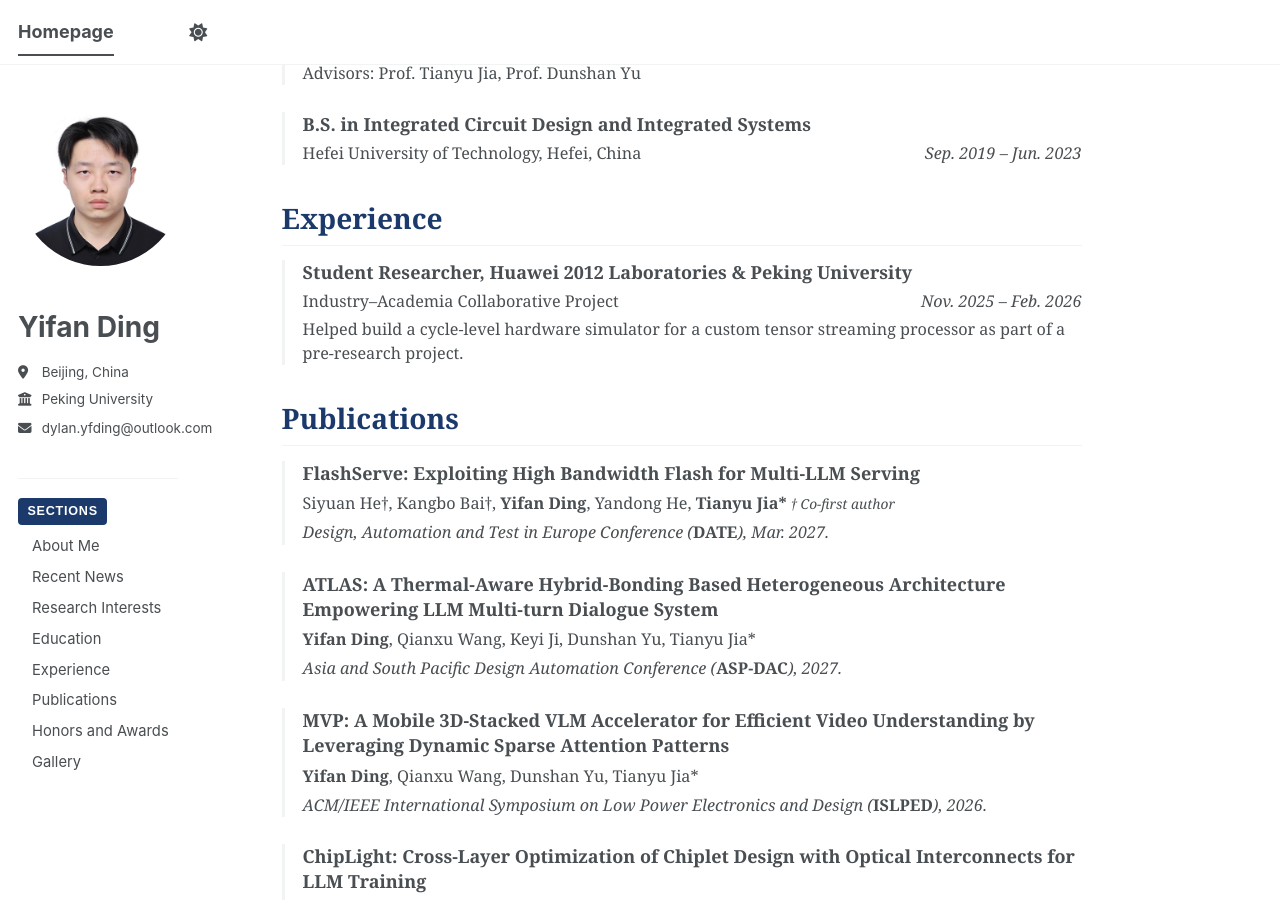
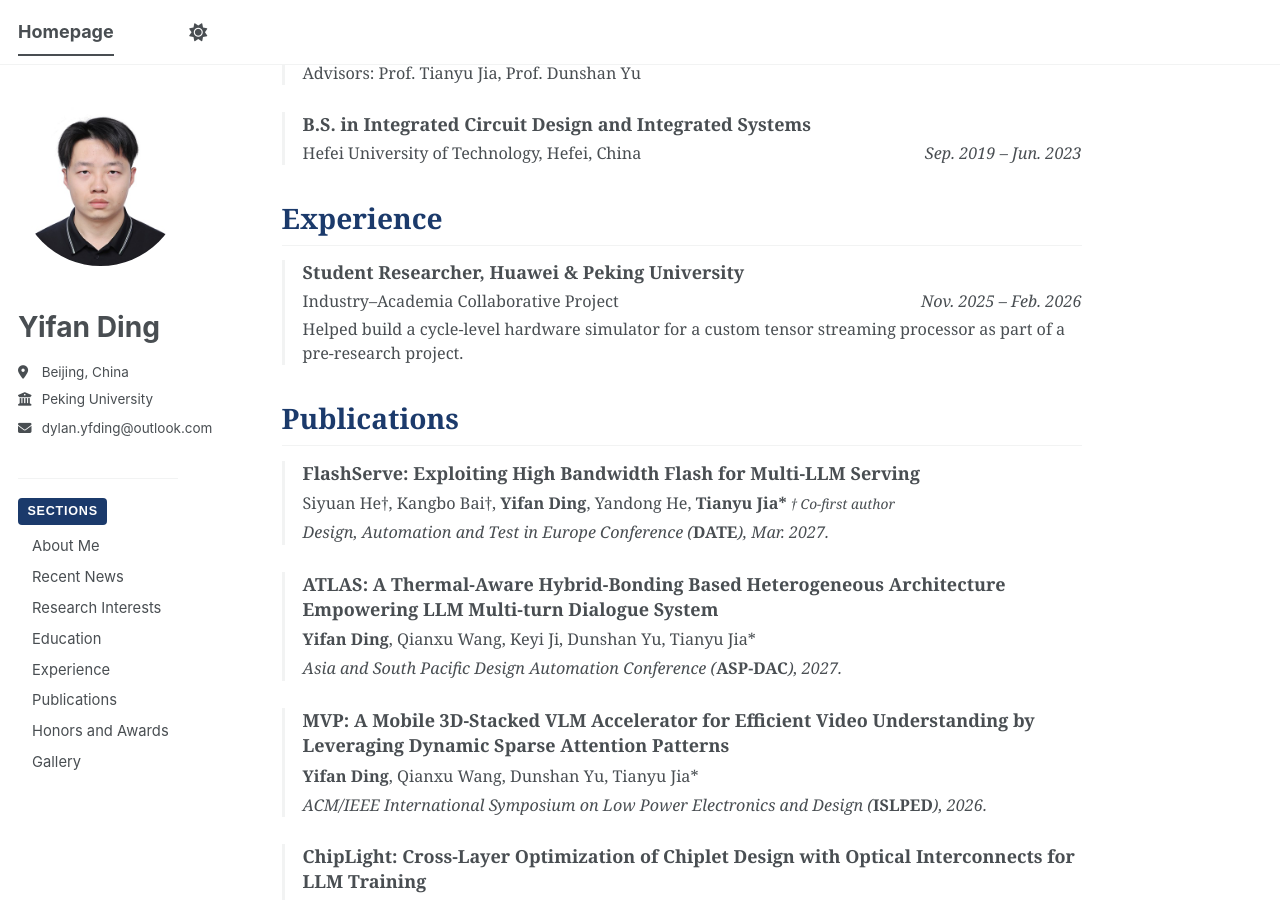
Before and after one commit to DylanDing54/DylanDing54.github.io, a Jekyll site: the page built from _pages/about.md, in a window 1280 px wide and 900 px high, scrolled down 933 px. Built offline with Jekyll 4.4.1, drawn with Linux system fonts in a browser that asks for light colours; a style sheet for code colours, icons or effects is not loaded.

Commit message:
Shorten Huawei affiliation in experience section

```diff
--- a/_pages/about.md
+++ b/_pages/about.md
@@ -72,7 +72,7 @@ Experience
 ======
 <div class="experience-list">
   <div class="experience-item">
-    <div class="experience-role"><strong>Student Researcher, Huawei 2012 Laboratories &amp; Peking University</strong></div>
+    <div class="experience-role"><strong>Student Researcher, Huawei &amp; Peking University</strong></div>
     <div class="experience-org">Industry&ndash;Academia Collaborative Project<span class="experience-date">Nov. 2025 &ndash; Feb. 2026</span></div>
     <div class="experience-detail">Helped build a cycle-level hardware simulator for a custom tensor streaming processor as part of a pre-research project.</div>
   </div>
```
